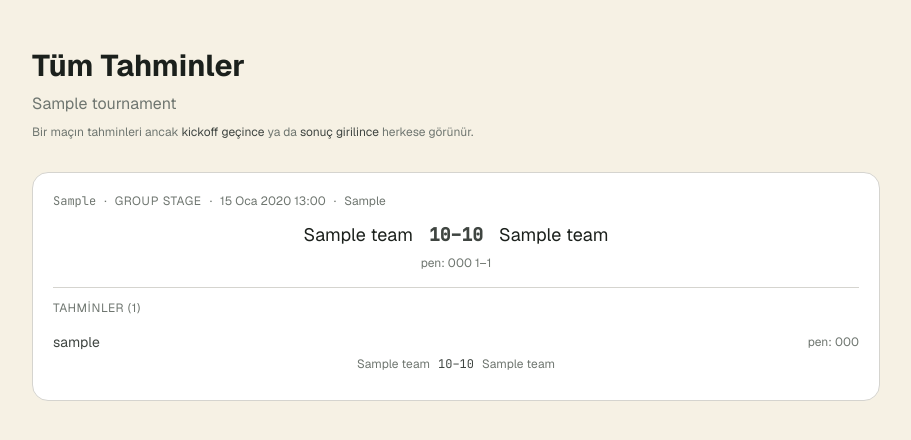
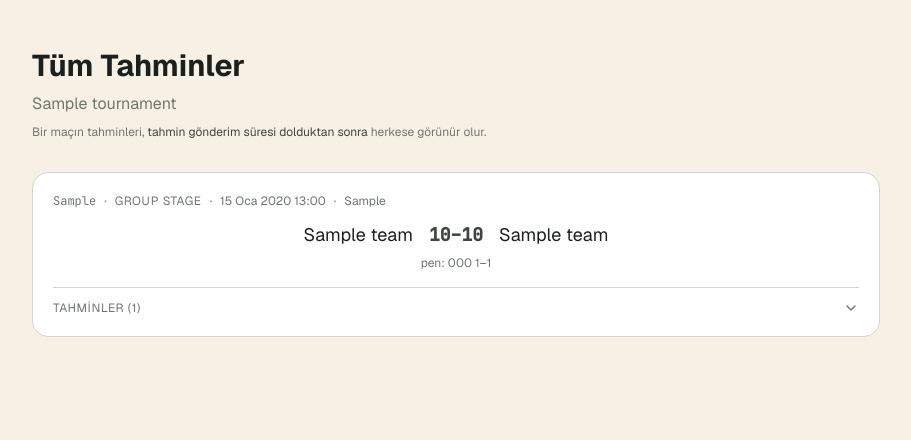
Before and after one commit to hmrbll/ekiptahmin, a Django app: page /predictions/all/ in a window 1280 px wide. Shown: the part 71-511 px from the top of the page, without its empty margins (184-1095 px from the left). Run offline with Django 5.2, Linux system fonts and the light colour scheme; tables that the repository leaves empty hold one stand-in row (values such as "Sample post"); style sheets or scripts are compiled from the project's sources.

Commit message:
feat(predictions): reveal all-predictions at submission close + collapse list
The public /predictions/all page revealed each match's predictions only once
its kickoff passed. Reveal them as soon as the submission window for the slot's
stage has closed instead — i.e. no open round can still edit that stage
(deadline passed, or admins removed it from every round's editable_stages).
Kickoff and an entered result remain reveal fallbacks.

Also collapse the per-match predictions list into a default-closed, expandable
<details> disclosure.

Co-Authored-By: Claude Opus 4.8 <noreply@anthropic.com>

```diff
--- a/apps/predictions/views.py
+++ b/apps/predictions/views.py
@@ -14,6 +14,7 @@ from django.http import HttpRequest, HttpResponse
 from django.shortcuts import get_object_or_404, redirect, render
 from django.template.loader import render_to_string
 from django.urls import reverse
+from django.utils import timezone
 from django.views.decorators.http import require_POST
 
 from apps.tournament.models import BracketSlot, PredictionRound, Tournament
@@ -43,23 +44,49 @@ KNOCKOUT_LABELS = {
 # ---------- Public "all predictions" view ----------
 
 
-# Slot is treated as locked (predictions become public) when EITHER its
-# kickoff has passed OR an ActualResult has been entered. The latter covers
-# matches that admin tested ahead of schedule.
-def _slot_predictions_public(slot: BracketSlot) -> bool:
-    return slot.is_locked or hasattr(slot, "result")
+def _stages_still_editable(tournament: Tournament) -> set[int]:
+    """Stage ids that an OPEN prediction round can still edit.
+
+    A stage's predictions can still change while some round whose
+    ``editable_stages`` include that stage has a deadline in the future. Once
+    no such open round remains — its deadline passed, or admins closed the
+    stage by removing it from every round's ``editable_stages`` — submissions
+    for that stage are final and safe to reveal publicly. A stage that no
+    round can edit is therefore treated as closed (not in this set).
+    """
+    now = timezone.now()
+    open_stage_ids: set[int] = set()
+    for pr in tournament.prediction_rounds.prefetch_related("editable_stages"):
+        if pr.deadline > now:
+            open_stage_ids.update(s.id for s in pr.editable_stages.all())
+    return open_stage_ids
+
+
+# Predictions for a slot become public once the submission window for its
+# stage has closed — i.e. no open round can still edit that stage. An entered
+# ActualResult or a passed kickoff also reveal them as safety nets, covering
+# admin test-entry and live matches.
+def _slot_predictions_public(slot: BracketSlot, stages_still_editable: set[int]) -> bool:
+    if hasattr(slot, "result"):
+        return True
+    if slot.is_locked:
+        return True
+    return slot.stage_id not in stages_still_editable
 
 
 def predictions_all(request: HttpRequest) -> HttpResponse:
     """Match-by-match public view of every user's predictions.
 
-    No login required. Predictions are revealed only after a slot has
-    locked (kickoff passed or actual result entered) — pre-lock predictions
-    stay private so users don't copy each other.
+    No login required. A slot's predictions are revealed once its prediction
+    submission window has closed — no open round can still edit its stage —
+    before that they stay private so users don't copy each other. A passed
+    kickoff or an entered result also reveal them.
     """
     tournament = Tournament.objects.filter(is_active=True).first()
     if tournament is None:
         return render(request, "predictions/all.html", {"tournament": None})
+
+    stages_still_editable = _stages_still_editable(tournament)
 
     slots = list(
         BracketSlot.objects
@@ -93,7 +120,7 @@ def predictions_all(request: HttpRequest) -> HttpResponse:
         if not (slot.home_team_actual_id and slot.away_team_actual_id):
             continue
 
-        is_public = _slot_predictions_public(slot)
+        is_public = _slot_predictions_public(slot, stages_still_editable)
         slot_preds = []
         if is_public:
             slot_preds = sorted(
--- a/templates/predictions/all.html
+++ b/templates/predictions/all.html
@@ -11,8 +11,8 @@
         <h1 class="text-2xl sm:text-3xl font-bold mb-2">Tüm Tahminler</h1>
         <p class="text-fg-muted mb-2">{{ tournament.name|default:"" }}</p>
         <p class="text-fg-muted text-xs mb-6 sm:mb-8">
-            Bir maçın tahminleri ancak <span class="text-fg-soft">kickoff geçince</span> ya da
-            <span class="text-fg-soft">sonuç girilince</span> herkese görünür.
+            Bir maçın tahminleri, <span class="text-fg-soft">tahmin gönderim süresi dolduktan sonra</span>
+            herkese görünür olur.
         </p>
 
         {% if matches %}
@@ -51,9 +51,14 @@
 
                 {% if m.is_public %}
                 {% if m.predictions %}
-                <div class="border-t border-line pt-3">
-                    <div class="text-xs uppercase tracking-wider text-fg-muted mb-2">Tahminler ({{ m.predictions|length }})</div>
-                    <ul class="divide-y divide-line">
+                <details class="group border-t border-line pt-3">
+                    <summary class="flex items-center justify-between gap-2 cursor-pointer list-none [&::-webkit-details-marker]:hidden text-xs uppercase tracking-wider text-fg-muted hover:text-fg-soft transition">
+                        <span>Tahminler ({{ m.predictions|length }})</span>
+                        <svg xmlns="http://www.w3.org/2000/svg" viewBox="0 0 24 24" fill="none" stroke="currentColor" stroke-width="2" class="w-4 h-4 shrink-0 transition-transform group-open:rotate-180">
+                            <path d="M6 9l6 6 6-6" stroke-linecap="round" stroke-linejoin="round"/>
+                        </svg>
+                    </summary>
+                    <ul class="divide-y divide-line mt-2">
                         {% for p in m.predictions %}
                         <li class="py-2 text-sm">
                             <div class="flex items-center justify-between gap-3 mb-1">
@@ -78,7 +83,7 @@
                         </li>
                         {% endfor %}
                     </ul>
-                </div>
+                </details>
                 {% else %}
                 <div class="border-t border-line pt-3 text-sm text-fg-muted">
                     Bu maç için kayıtlı tahmin yok.
@@ -86,7 +91,7 @@
                 {% endif %}
                 {% else %}
                 <div class="border-t border-line pt-3 text-xs text-fg-muted">
-                    {% if m.prediction_count %}{{ m.prediction_count }} oyuncu tahmin etti — kilit sonrası görünür.{% else %}Henüz kimse tahmin etmedi.{% endif %}
+                    {% if m.prediction_count %}{{ m.prediction_count }} oyuncu tahmin etti — gönderim süresi dolunca görünür.{% else %}Henüz kimse tahmin etmedi.{% endif %}
                 </div>
                 {% endif %}
             </li>
```
Also changed, not shown: apps/predictions/tests/test_predictions_all.py (+70 -1 lines).
